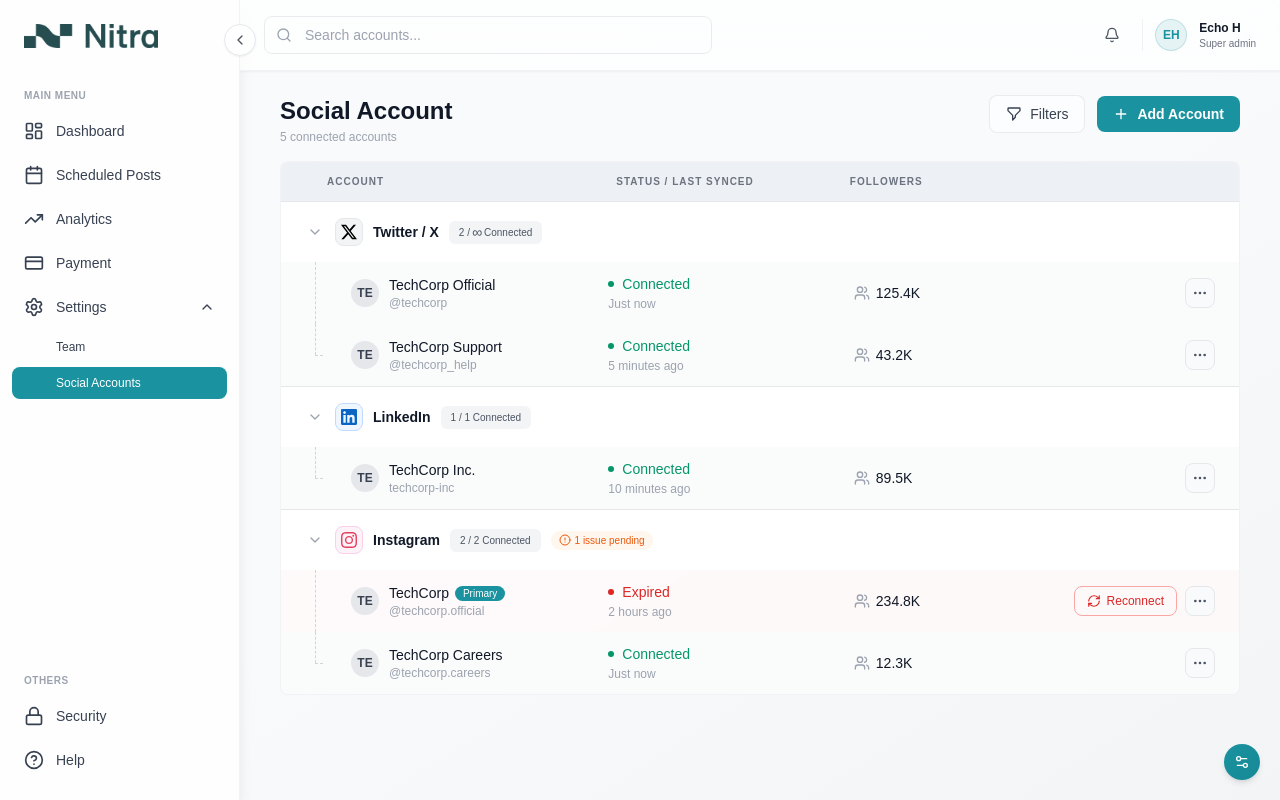
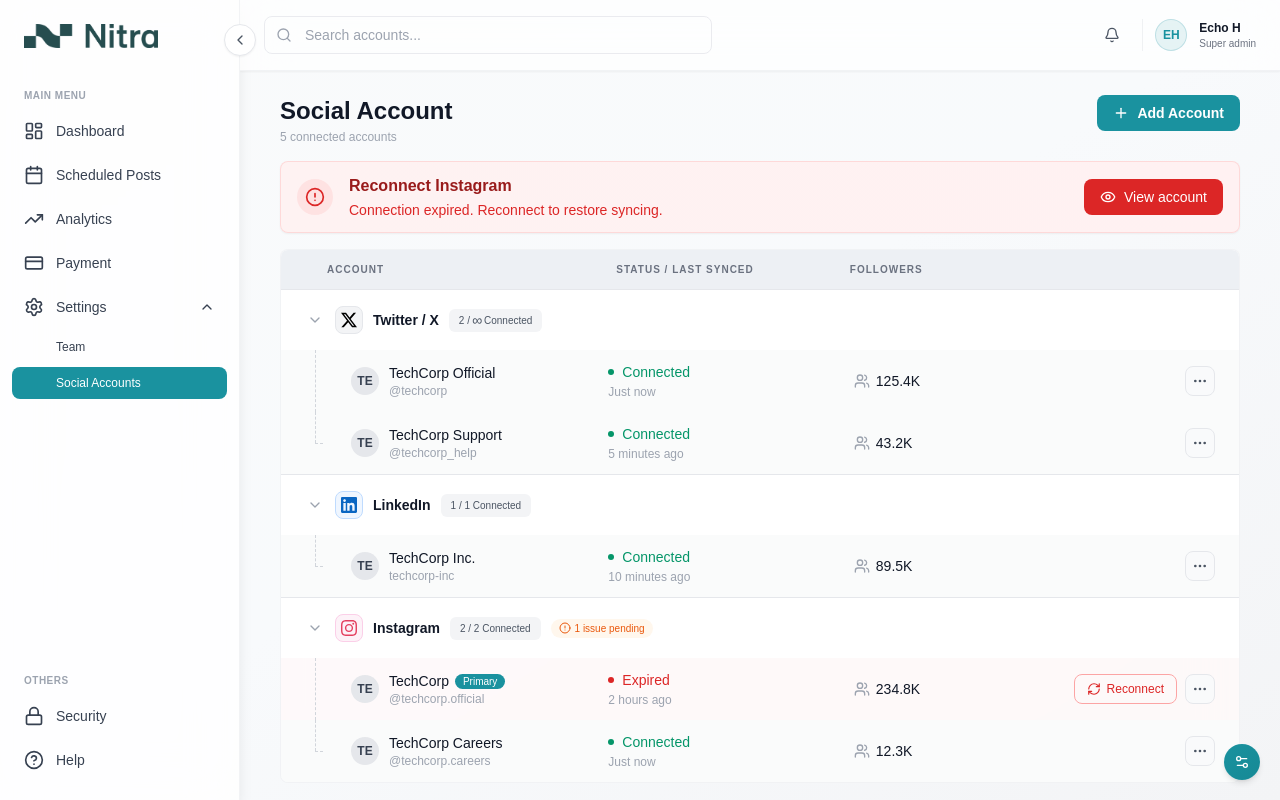
Before and after one commit to Ecgo5114/n-social-account-settings, a Next.js app: page / in a window 1280 px wide. Built offline with nearby package versions, Linux system fonts and the light colour scheme.

Commit message:
修改完行列高亮樣式, 修改 demo 情境, 增加錯誤提示條

```diff
--- a/app/page.tsx
+++ b/app/page.tsx
@@ -6,7 +6,7 @@
 import {
   Twitter, Linkedin, Instagram, AlertCircle, Edit2, MoreHorizontal, CheckCircle2, Plus,
   LayoutDashboard, Share2, Calendar, TrendingUp, CreditCard, FileText, Users, Settings,
-  Lock, HelpCircle, Search, Bell, User, ChevronLeft, ChevronRight, Menu, ChevronDown, ChevronUp, XCircle, RefreshCw
+  Lock, HelpCircle, Search, Bell, User, ChevronLeft, ChevronRight, Menu, ChevronDown, ChevronUp, XCircle, RefreshCw, Eye
 } from 'lucide-react';
 import { useTheme } from './components/ThemeProvider';
 import type { Platform, SocialAccount, LayoutStyle } from './types/social-accounts';
@@ -17,7 +17,7 @@
 import { NavItem } from './components/navigation/NavItem';
 import { GroupHeader } from './components/social-accounts/GroupHeader';
 import { AccountRow } from './components/social-accounts/AccountRow';
-import { LayoutStyleToggle, type DemoScenario, type ExtensibilityMode } from './components/social-accounts/LayoutStyleToggle';
+import { LayoutStyleToggle, type DemoScenario } from './components/social-accounts/LayoutStyleToggle';
 import { AddAccountModal } from './components/social-accounts/AddAccountModal';
 import { EmptyState } from './components/social-accounts/EmptyState';
 import { ConnectionLoadingOverlay } from './components/social-accounts/ConnectionLoadingOverlay';
@@ -25,7 +25,6 @@
 import { DisconnectConfirmationModal } from './components/social-accounts/DisconnectConfirmationModal';
 
 export default function SocialAccountsSettings() {
-  const [extensibilityMode, setExtensibilityMode] = useState<ExtensibilityMode>('standard');
   const { theme } = useTheme();
 
   const { layoutStyle, setLayoutStyle } = useLayoutStyle('current');
@@ -44,7 +43,7 @@
     reconnectAccount,
     deleteAccount,
     setShowSwitchModal,
-  } = useSocialAccounts(extensibilityMode, demoScenario);
+  } = useSocialAccounts(demoScenario);
 
   // UI 狀態（不屬於業務邏輯的 UI 狀態）
   const [activeTab, setActiveTab] = useState('social');
@@ -86,13 +85,61 @@
     requestAnimationFrame(() => {
       accountRowRefs.current[newAccount.id]?.scrollIntoView({ behavior: 'smooth', block: 'center' });
     });
-    setTimeout(() => setHighlightedAccountId(null), 3500);
+    setTimeout(() => setHighlightedAccountId(null), 2000);
     setTimeout(() => setToastVisible(false), 4000);
   }, [executeAddAccount, expandPlatform]);
 
-  // 動態平台列表：擴充預覽 = 12 平台，標準 = 3 平台
-  const platforms = (extensibilityMode === 'expansion-preview' ? EXPANSION_PLATFORMS : STANDARD_PLATFORMS) as Platform[];
+  // 動態平台列表：擴充預覽情境 = 12 平台，其餘 = 3 平台
+  const platforms = (demoScenario === 'expansion-preview' ? EXPANSION_PLATFORMS : STANDARD_PLATFORMS) as Platform[];
   const platformsWithAccounts = platforms.filter((p) => getAccountsByPlatform(p).length > 0);
+
+  // 過期帳號與橫條文案（表格顯示順序）
+  const expiredBannerData = (() => {
+    const expiredByPlatform: { platform: Platform; count: number }[] = [];
+    for (const platform of platformsWithAccounts) {
+      const platformAccounts = getAccountsByPlatform(platform);
+      const count = platformAccounts.filter((a) => a.status === 'expired').length;
+      if (count > 0) {
+        expiredByPlatform.push({ platform, count });
+      }
+    }
+    if (expiredByPlatform.length === 0) return null;
+    const totalExpired = expiredByPlatform.reduce((s, p) => s + p.count, 0);
+    const firstItem = expiredByPlatform[0];
+    const firstExpiredAccount = getAccountsByPlatform(firstItem.platform).find((a) => a.status === 'expired')!;
+    const platformNames = expiredByPlatform.map((p) => platformConfig[p.platform].name);
+    let title: string;
+    let description: string;
+    let buttonText: string;
+    if (expiredByPlatform.length === 1) {
+      title = `Reconnect ${platformNames[0]}`;
+      description = firstItem.count === 1
+        ? 'Connection expired. Reconnect to restore syncing.'
+        : `${firstItem.count} connections expired. Reconnect to restore syncing.`;
+      buttonText = firstItem.count === 1 ? 'View account' : 'View accounts';
+    } else {
+      if (platformNames.length <= 3) {
+        title = `Reconnect ${platformNames.slice(0, -1).join(', ')} and ${platformNames[platformNames.length - 1]}`;
+      } else {
+        title = `Reconnect ${platformNames[0]}, ${platformNames[1]}, and ${platformNames.length - 2} more`;
+      }
+      description = 'Connections expired. Reconnect each to restore syncing.';
+      buttonText = 'View accounts';
+    }
+    return { firstExpiredAccount, firstPlatform: firstItem.platform, title, description, buttonText };
+  })();
+  const expiredCount = accounts.filter((a) => a.status === 'expired').length;
+
+  const handleViewExpiredIssue = useCallback(() => {
+    if (!expiredBannerData) return;
+    const { firstExpiredAccount, firstPlatform } = expiredBannerData;
+    expandPlatform(firstPlatform);
+    setHighlightedAccountId(firstExpiredAccount.id);
+    requestAnimationFrame(() => {
+      accountRowRefs.current[firstExpiredAccount.id]?.scrollIntoView({ behavior: 'smooth', block: 'center' });
+    });
+    setTimeout(() => setHighlightedAccountId(null), 2000);
+  }, [expiredBannerData, expandPlatform]);
 
   // 構建表格數據（按平台分組）
   const tableData: Array<{ type: 'group' | 'account', platform?: Platform, account?: SocialAccount, isLastInGroup?: boolean, isLastOfAllGroups?: boolean }> = [];
@@ -313,14 +360,7 @@
                 <span className="text-xs text-gray-400">{accounts.length} connected accounts</span>
               </div>
 
-              <div className="flex items-center gap-3">
-                <button className="flex items-center gap-2 px-4 py-2 bg-white/60 backdrop-blur-sm border border-gray-200/80 rounded-lg hover:bg-white hover:border-gray-300 hover:shadow-sm transition-all duration-200 text-sm font-medium text-gray-700 cursor-pointer">
-                  <svg className="w-4 h-4" fill="none" stroke="currentColor" viewBox="0 0 24 24">
-                    <path strokeLinecap="round" strokeLinejoin="round" strokeWidth={2} d="M3 4a1 1 0 011-1h16a1 1 0 011 1v2.586a1 1 0 01-.293.707l-6.414 6.414a1 1 0 00-.293.707V17l-4 4v-6.586a1 1 0 00-.293-.707L3.293 7.293A1 1 0 013 6.586V4z" />
-                  </svg>
-                  Filters
-                </button>
-
+              <div className="flex items-center">
                 <button
                   onClick={() => setShowAddModal(true)}
                   className="flex items-center gap-2 px-4 py-2 bg-gradient-to-r from-[#1A929F] to-[#1A929F] text-white rounded-lg transition-all duration-200 text-sm font-semibold cursor-pointer hover:opacity-90"
@@ -331,8 +371,28 @@
               </div>
             </div>
 
+          {/* 過期帳號錯誤提示橫條 */}
+          {expiredCount >= 1 && expiredBannerData && (
+            <div className="mb-4 flex items-center gap-4 px-4 py-3 rounded-lg bg-gradient-to-r from-red-50 to-rose-50 border border-red-200/60 shadow-sm">
+              <div className="flex-shrink-0 w-9 h-9 rounded-full bg-red-100 flex items-center justify-center">
+                <AlertCircle className="w-5 h-5 text-red-600" />
+              </div>
+              <div className="flex-1 min-w-0">
+                <div className="font-semibold text-red-800">{expiredBannerData.title}</div>
+                <div className="text-sm text-red-600 mt-0.5">{expiredBannerData.description}</div>
+              </div>
+              <button
+                onClick={handleViewExpiredIssue}
+                className="flex-shrink-0 flex items-center gap-2 px-4 py-2 bg-red-600 hover:bg-red-700 text-white rounded-lg text-sm font-medium transition-colors cursor-pointer"
+              >
+                <Eye className="w-4 h-4" />
+                {expiredBannerData.buttonText}
+              </button>
+            </div>
+          )}
+
           {/* 快速跳轉：平台圖示列（僅擴充預覽且有多平台時顯示） */}
-          {extensibilityMode === 'expansion-preview' && platformsWithAccounts.length > 1 && (
+          {demoScenario === 'expansion-preview' && platformsWithAccounts.length > 1 && (
             <div className="flex items-center gap-2 mb-4 pb-3 border-b border-gray-100">
               {platformsWithAccounts.map((platform) => {
                 const cfg = platformConfig[platform];
@@ -470,7 +530,7 @@
                       expanded={platformExpanded[row.platform!]}
                       onToggle={() => togglePlatformExpanded(row.platform!)}
                       layoutStyle={layoutStyle}
-                      scrollTargetId={extensibilityMode === 'expansion-preview' ? `platform-group-${row.platform}` : undefined}
+                      scrollTargetId={demoScenario === 'expansion-preview' ? `platform-group-${row.platform}` : undefined}
                     />
                   );
                 }
@@ -580,8 +640,6 @@
         onStyleChange={setLayoutStyle}
         demoScenario={demoScenario}
         onDemoScenarioChange={setDemoScenario}
-        extensibilityMode={extensibilityMode}
-        onExtensibilityChange={setExtensibilityMode}
       />
     </div>
   );
```
